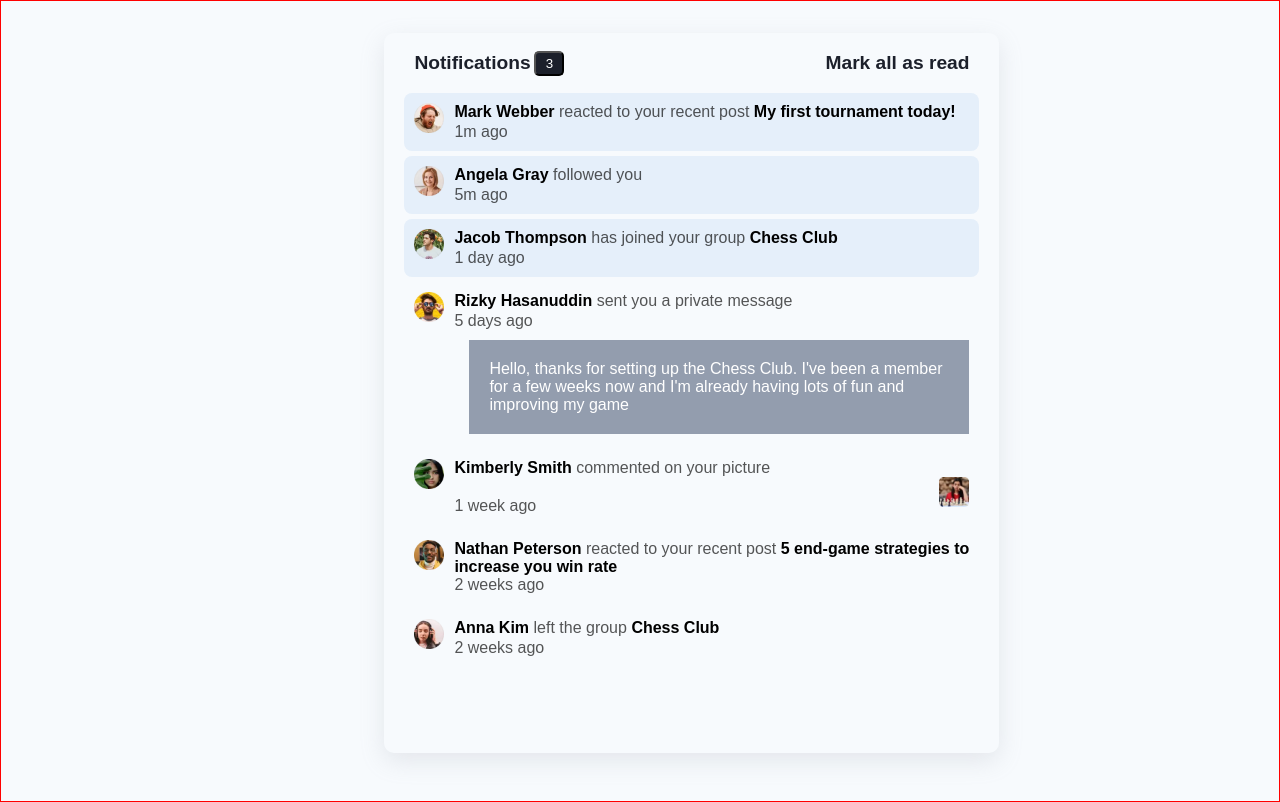
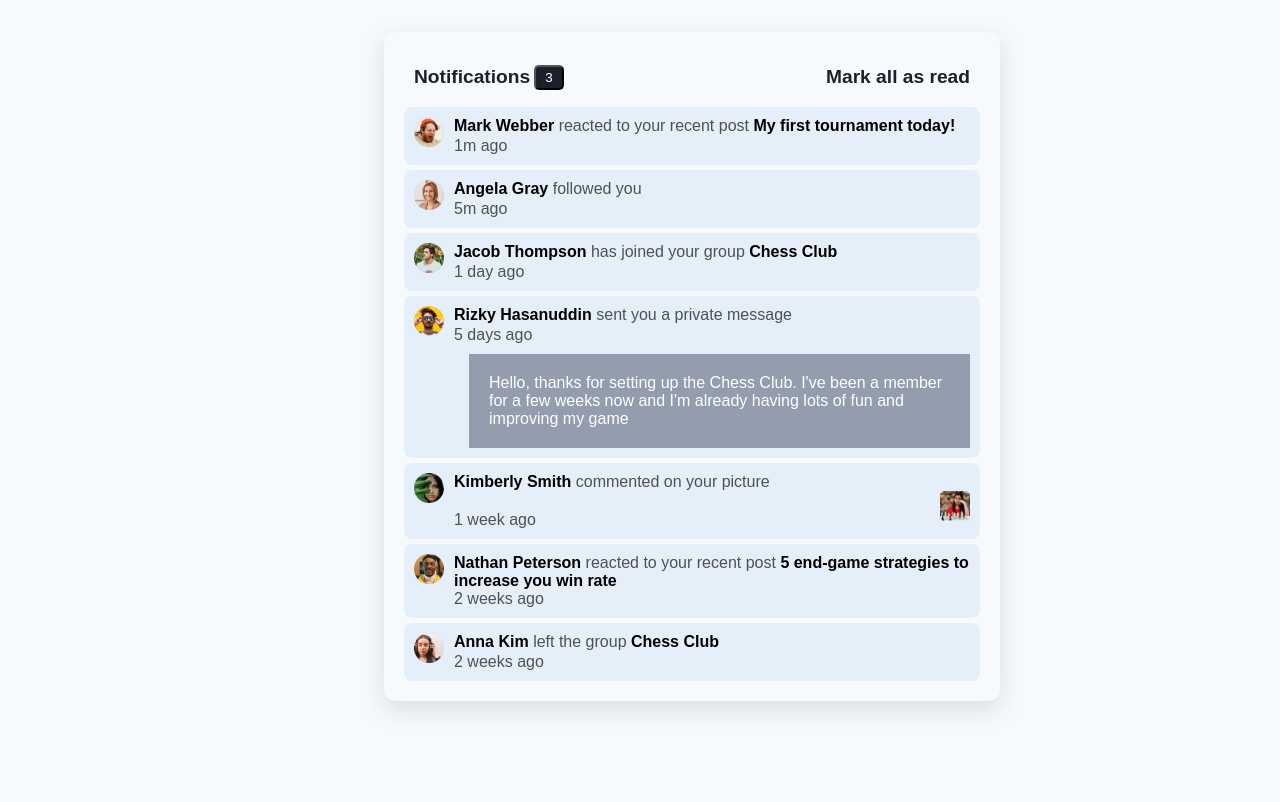
Before and after one commit to svandu/notification-page, a React (Vite) app: page / in a window 1280 px wide. Built offline with nearby package versions, Linux system fonts and the light colour scheme.

Commit message:
color change of read and unread

```diff
--- a/src/App.css
+++ b/src/App.css
@@ -7,19 +7,17 @@
 }
 
 .root-container {
-    height: 100vh;
-    background-color: var(--background-color);
+    height: 100%;
     font-family: "Poppins", sans-serif;
-    border: 1px solid red;
 }
 
 .main-container {
     width: 45%;
     height: 90%;
     margin: 2rem 30%;
-    padding: 0 20px;
+    padding: 15px 20px;
     border-radius: 10px;
-    box-shadow: rgba(149, 157, 165, 0.2) 0px 8px 24px;
+    box-shadow: rgba(101, 105, 109, 0.2) 0px 8px 24px;
 }
 
 .header-container {
@@ -40,6 +38,10 @@
     justify-content: space-between;
 }
 
+.read-all {
+    cursor: pointer;
+}
+
 .notification-number {
     height: 25px;
     width: 30px;
@@ -54,11 +56,14 @@
     font-size: 1rem;
     margin-bottom: 5px;
     border-radius: 8px;
+    background-color: hsl(211, 68%, 94%);
     cursor: pointer;
 }
 
-.notification-msg:nth-child(-n+4) {
-    background-color: hsl(211, 68%, 94%);
+.unread-msg {
+    background-color: #fff;
+    padding: 10px 10px;
+    cursor: pointer;
 }
 
 .notification-line {
```
